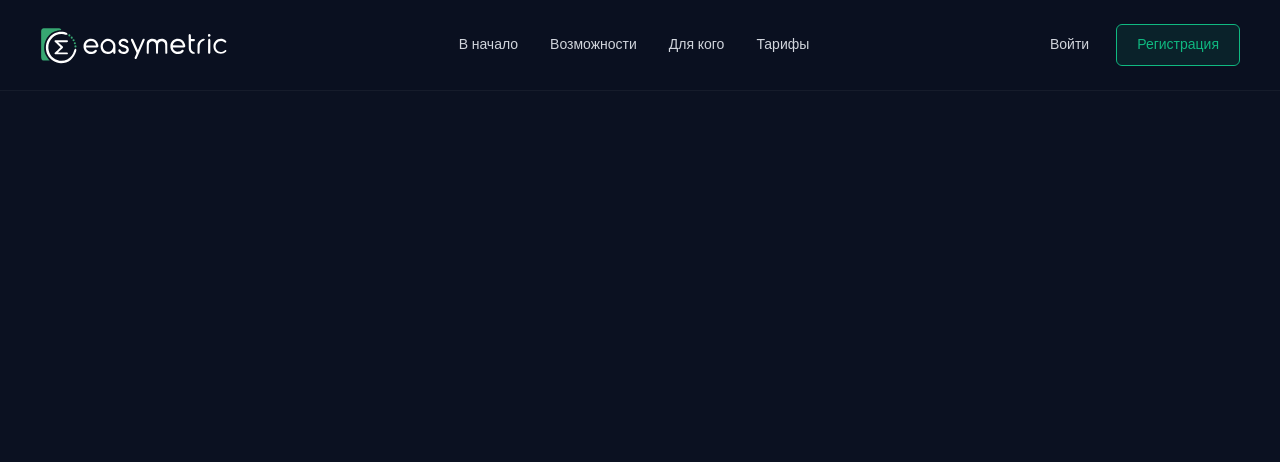
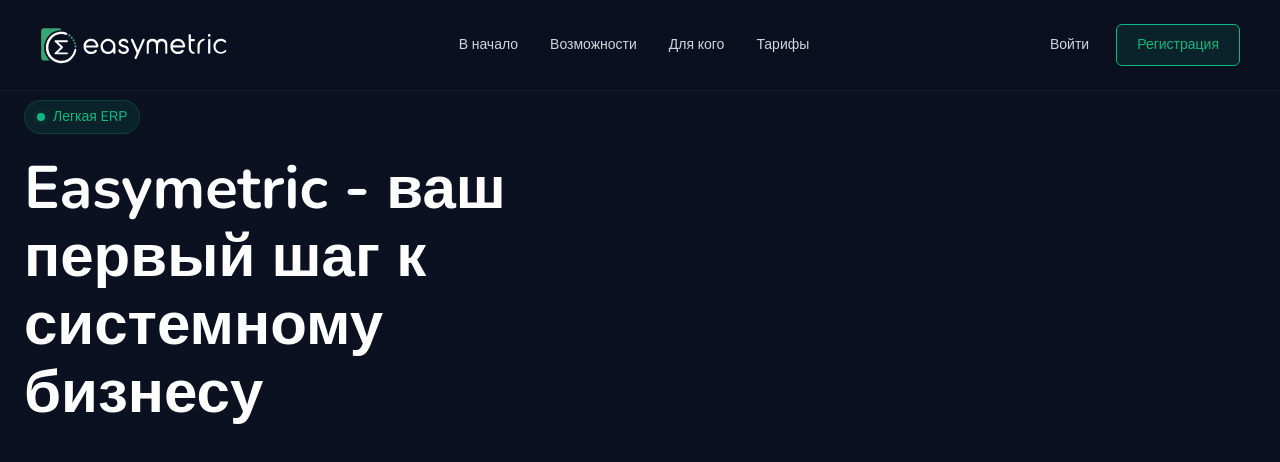
Before and after one commit to Saveliy113/easymetric-landing-fe, a Next.js app: page / in a window 1280 px wide. Shown: the top 462 px of the page. Built offline with nearby package versions, Linux system fonts and the light colour scheme.

Commit message:
EAS-7 feat: create hero section and add glowing ellipse

```diff
--- a/app/page.tsx
+++ b/app/page.tsx
@@ -1,9 +1,11 @@
 import { Header } from "@/modules/header/Header";
+import { Hero } from "@/modules/hero/Hero";
 
 export default function Home() {
   return (
-    <div >
+    <div className="py-25">
       <Header />
+      <Hero />
     </div>
   );
 }
--- /dev/null
+++ b/modules/hero/Hero.tsx
@@ -0,0 +1,25 @@
+export function Hero() {
+    return (
+        <section id="hero" className="relative w-full max-w-7xl mx-auto px-6 z-10">
+            <div>
+                <div className="inline-flex items-center space-x-2 px-3 py-1.5 rounded-full bg-brand-green/10 border border-brand-green/20 text-brand-green text-sm font-medium mb-5">
+                    <span className="flex h-2 w-2 relative">
+                        <span className="animate-ping absolute inline-flex h-full w-full rounded-full bg-brand-green opacity-75"></span>
+                        <span className="relative inline-flex rounded-full h-2 w-2 bg-brand-green"></span>
+                    </span>
+
+                    <h6>Легкая ERP</h6>
+                </div>
+
+                <p className="max-w-lg text-5xl lg:text-6xl text-white font-bold leading-17">
+                   Easymetric - ваш первый шаг к системному бизнесу
+                </p>
+
+            </div>
+
+            <div>
+
+            </div>
+        </section>
+    )
+}
```
Also changed, not shown: public/effects/glowing_ellipse.svg (added).
